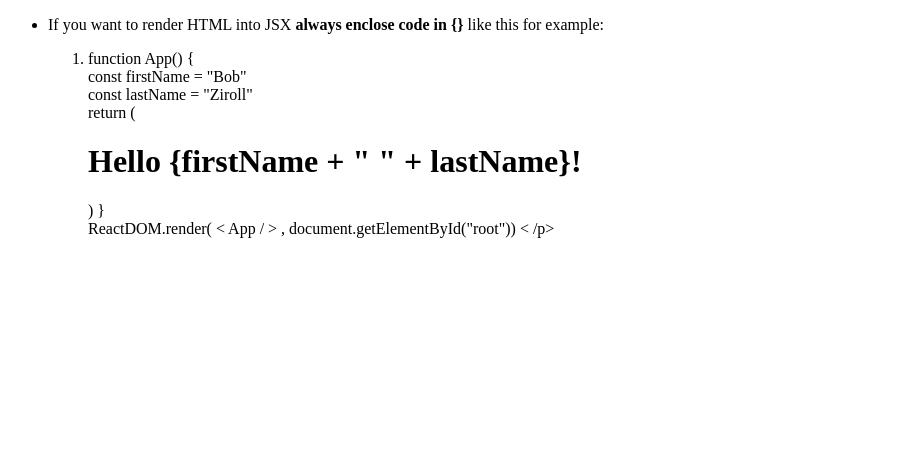
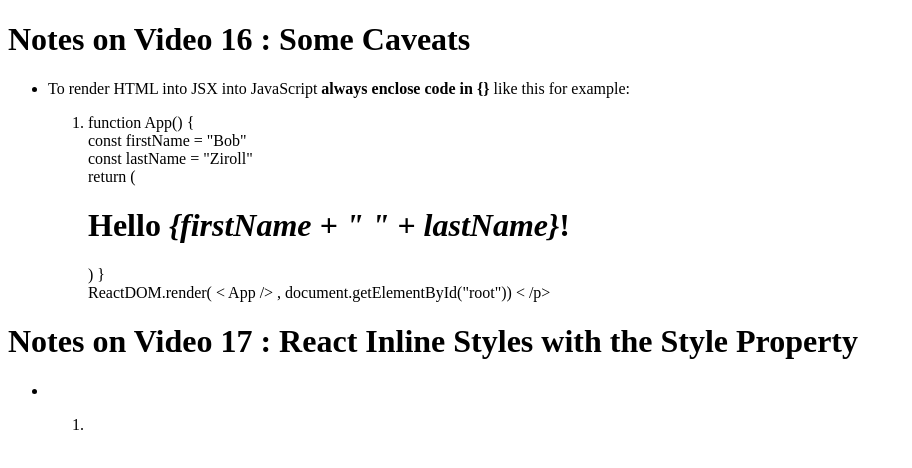
Before and after one commit to mariahMurdock/react-notes-to-look-back-on, a plain HTML site: page 2021.01.04-notes.html in a window 1280 px wide. Shown: the whole page, without its empty margins (0-912 px from the left). Drawn offline with Linux system fonts and the light colour scheme.

Commit message:
add format

```diff
--- a/2021.01.04-notes.html
+++ b/2021.01.04-notes.html
@@ -8,8 +8,9 @@
 
 <body>
   <p>
+  <h1>Notes on Video 16 : Some Caveats</h1>
   <ul>
-    <li>If you want to render HTML into JSX <strong>always enclose code in {} </strong> like this for example:</li>
+    <li>To render HTML into JSX into JavaScript <strong>always enclose code in {} </strong> like this for example:</li>
     <ol>
       <li>
         <p>
@@ -18,16 +19,28 @@
           const firstName = "Bob" <br>
           const lastName = "Ziroll" <br>
           return ( <br>
-               <h1> Hello {firstName + " " + lastName}!</h1>
+        <h1> Hello <em> {firstName + " " + lastName}</em>!</h1>
         )
         }
         <br>
-            ReactDOM.render( < App / > , document.getElementById("root")) < /p>
+        ReactDOM.render( < App /> , document.getElementById("root")) < /p>
             <!-- </script> -->
             </p>
       </li>
     </ol>
   </ul>
+
+  <p>
+  <h1>Notes on Video 17 : React Inline Styles with the Style Property</h1>
+  <ul>
+    <li></li>
+    <ol>
+      <li>
+        <p></p>
+      </li>
+    </ol>
+  </ul>
+  </p>
   </p>
 </body>
 
```
Lines whose indentation alone changed are shown as unchanged.
